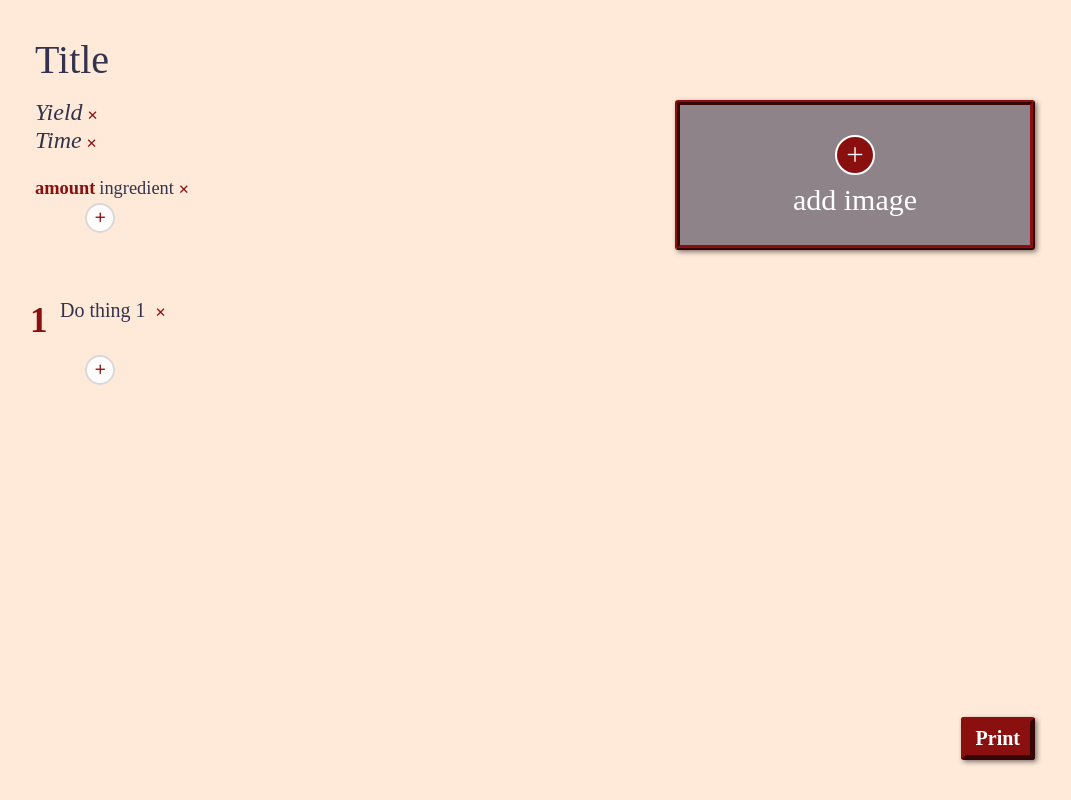
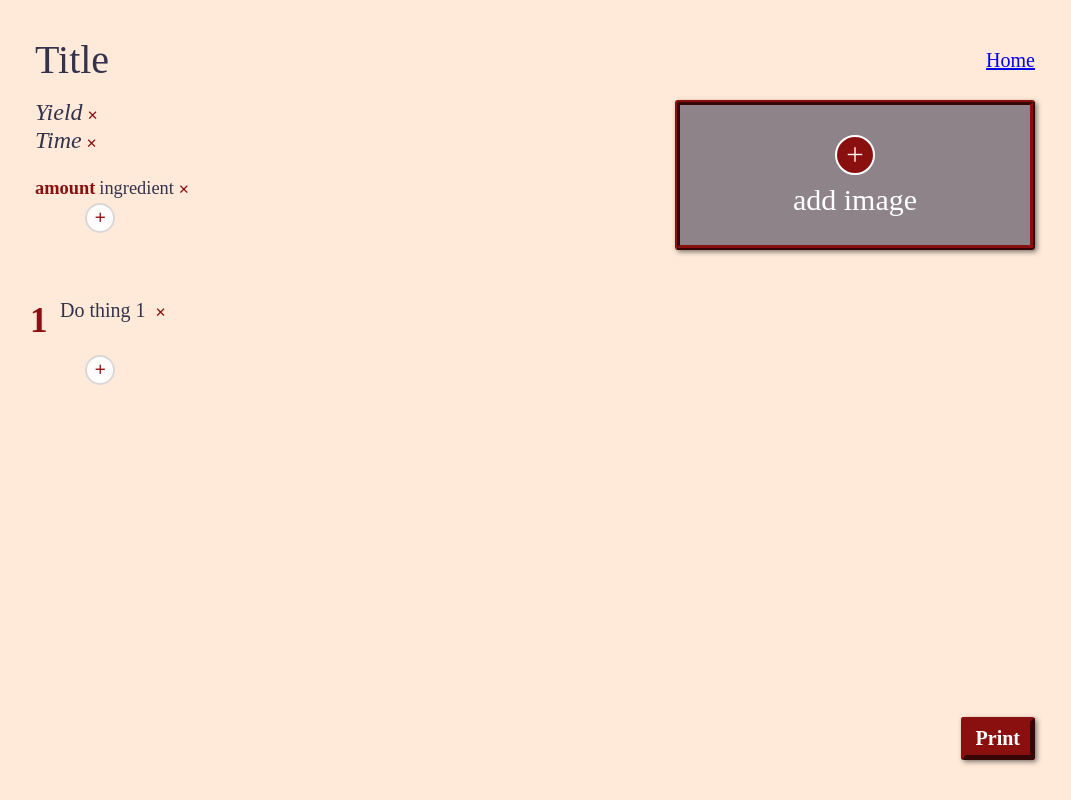
Before and after one commit to skgough/Recipes, a plain HTML site: page template.html in a window 1280 px wide. Shown: the whole page, without its empty margins (105-1176 px from the left). Drawn offline with Linux system fonts and the light colour scheme; a web font is replaced by a local one.

Commit message:
add home link to template

```diff
--- a/template.css
+++ b/template.css
@@ -214,6 +214,12 @@ button.publish {
     -ms-user-select: text;
     user-select: text;
 }
+a.home {
+    position: absolute;
+    top: 10px;
+    right: 0;
+    font-size: 20px;
+}
 @media(max-width:550px) {
     #addImage {
         display: none
@@ -236,4 +242,9 @@ button.publish {
     button.publish {
         right: calc((100vw - 1000px)/2);
     }
+    a.home {
+        right: 0;
+        top: 10px;
+        right: 0;
+    }
 }
--- a/template.html
+++ b/template.html
@@ -16,6 +16,7 @@
 
 <body>
     <h1><span contenteditable="true">Title</span></h1>
+    <a class='home' href='index.html'>Home</a>
     <div id='addImage'>
         <button title='remove image' class='cancel'>&#10005;</button>
         <button title='add an image' class='filePicker'>&#65291;</button>
```
